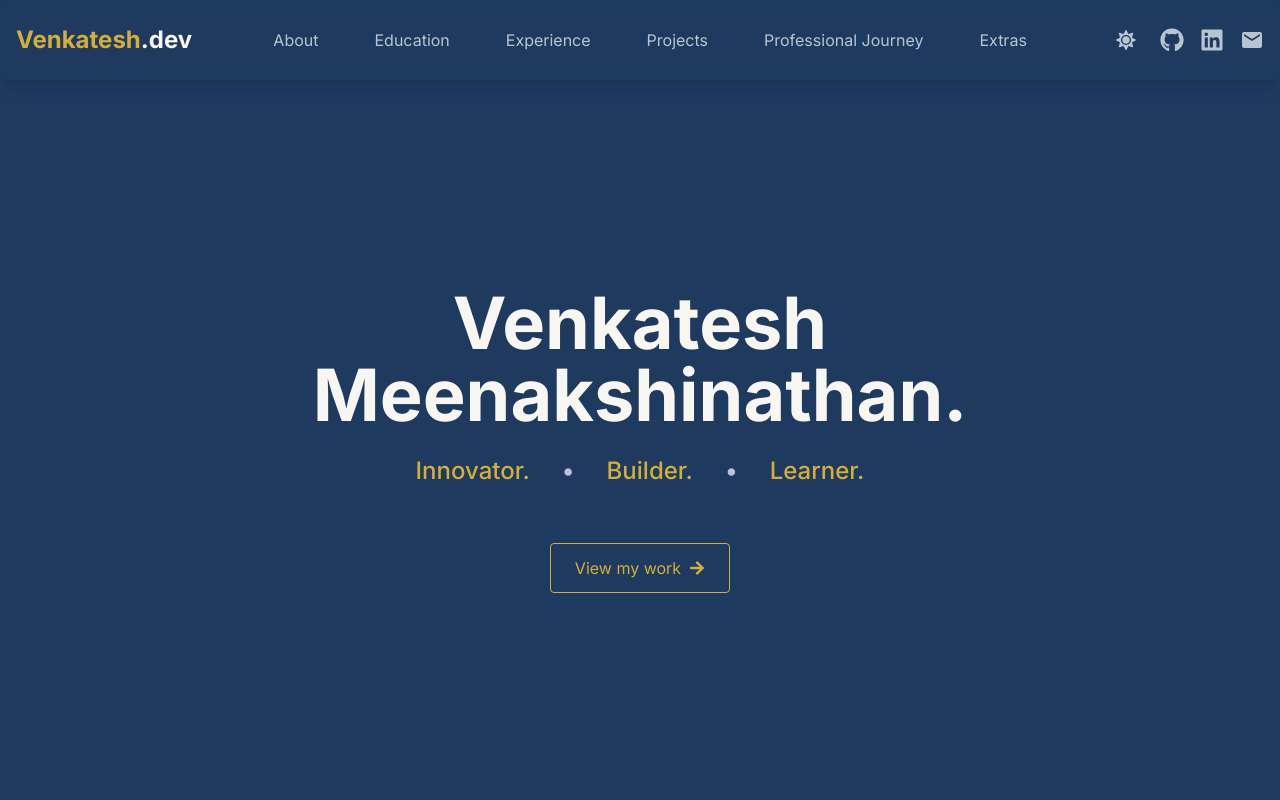
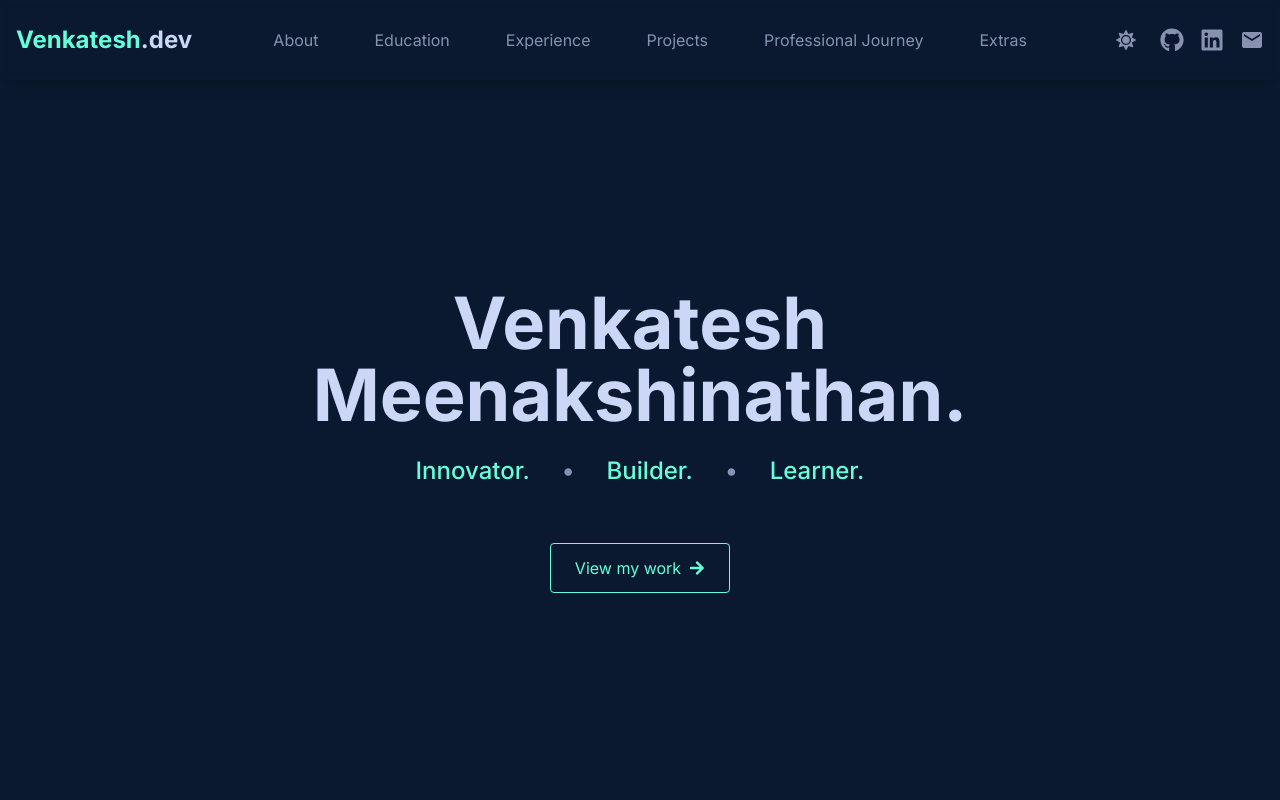
Before and after one commit to llVenkatll/portfolio, a React (Vite) app: page / in a window 1280 px wide. Shown: the top 800 px of the page. Built offline with nearby package versions, Linux system fonts and the light colour scheme.

Commit message:
Update tailwind.config.js

```diff
--- a/tailwind.config.js
+++ b/tailwind.config.js
@@ -8,30 +8,30 @@ export default {
   theme: {
     extend: {
       colors: {
-        // Dark theme colors (Oxford Blue palette)
+        // Dark theme colors (Original dark blue + neon)
         primary: {
-          DEFAULT: '#1e3a5f', // Dark Oxford blue
-          light: '#f8f6f0',   // Warm cream/beige background
+          DEFAULT: '#0a192f', // Dark navy blue
+          light: '#f8f6f0',   // Warm cream/beige background for light theme
         },
         secondary: {
-          DEFAULT: '#2c4a6b', // Slightly lighter Oxford blue
-          light: '#f1f0eb',   // Light beige secondary
+          DEFAULT: '#112240', // Slightly lighter navy
+          light: '#f1f0eb',   // Light beige secondary for light theme
         },
         tertiary: {
-          DEFAULT: '#d4af37', // Gold/beige accent for dark theme
+          DEFAULT: '#64ffda', // Bright cyan/neon for dark theme
           light: '#1e3a5f',   // Oxford blue for light theme
         },
         text: {
-          DEFAULT: '#f8f6f0', // Light cream text for dark theme
+          DEFAULT: '#ccd6f6', // Light blue-gray text for dark theme
           light: '#1e3a5f',   // Dark Oxford blue text for light theme
         },
         textLight: {
-          DEFAULT: '#b8c5d1', // Muted light blue for dark theme
+          DEFAULT: '#8892b0', // Muted blue-gray for dark theme
           light: '#5a6c7d',   // Muted Oxford blue for light theme
         },
         accent: {
-          DEFAULT: '#d4af37', // Gold accent
-          light: '#b8860b',   // Darker gold for light theme
+          DEFAULT: '#64ffda', // Bright neon cyan for dark theme
+          light: '#d4af37',   // Gold accent for light theme
         }
       },
       fontFamily: {
```
